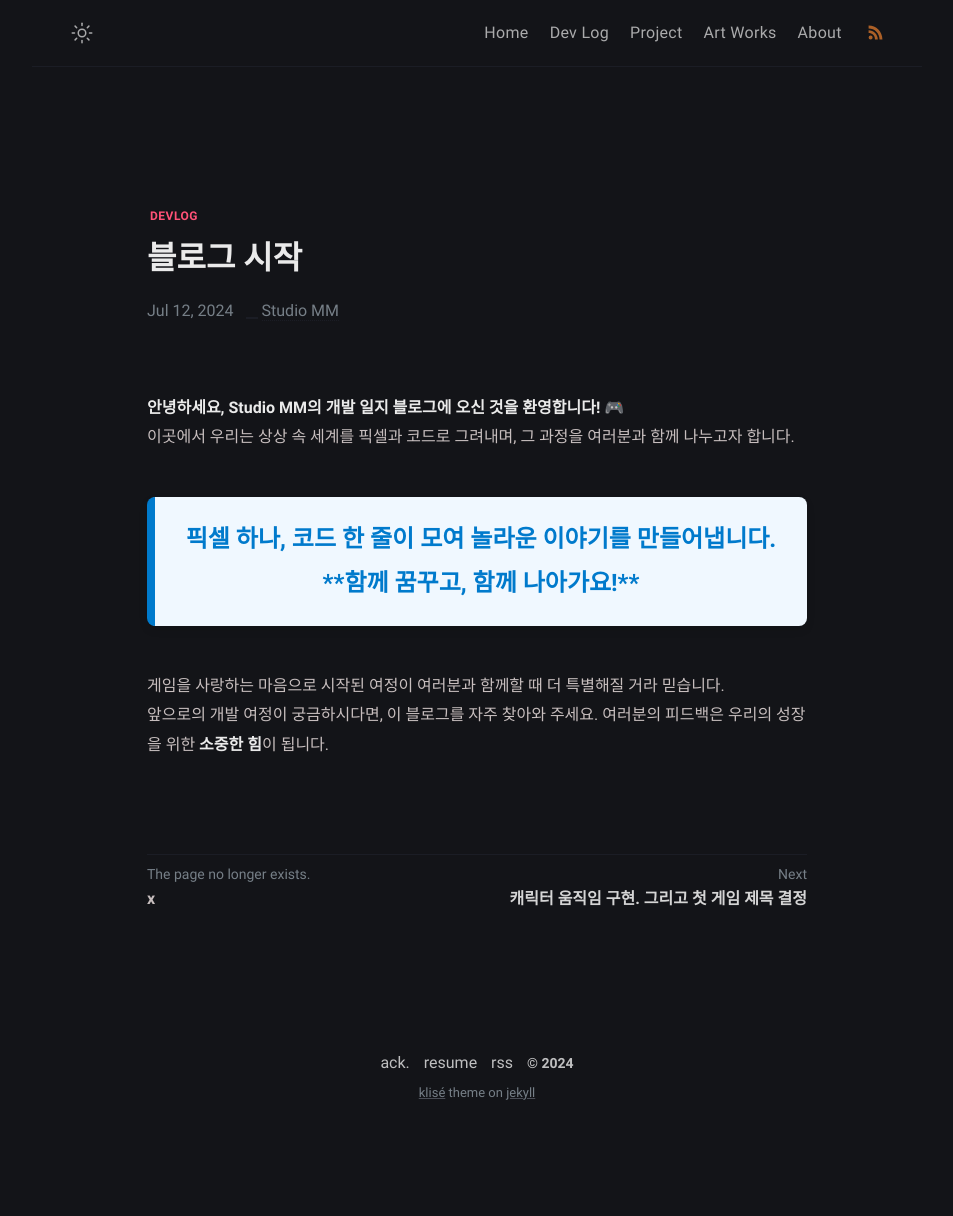
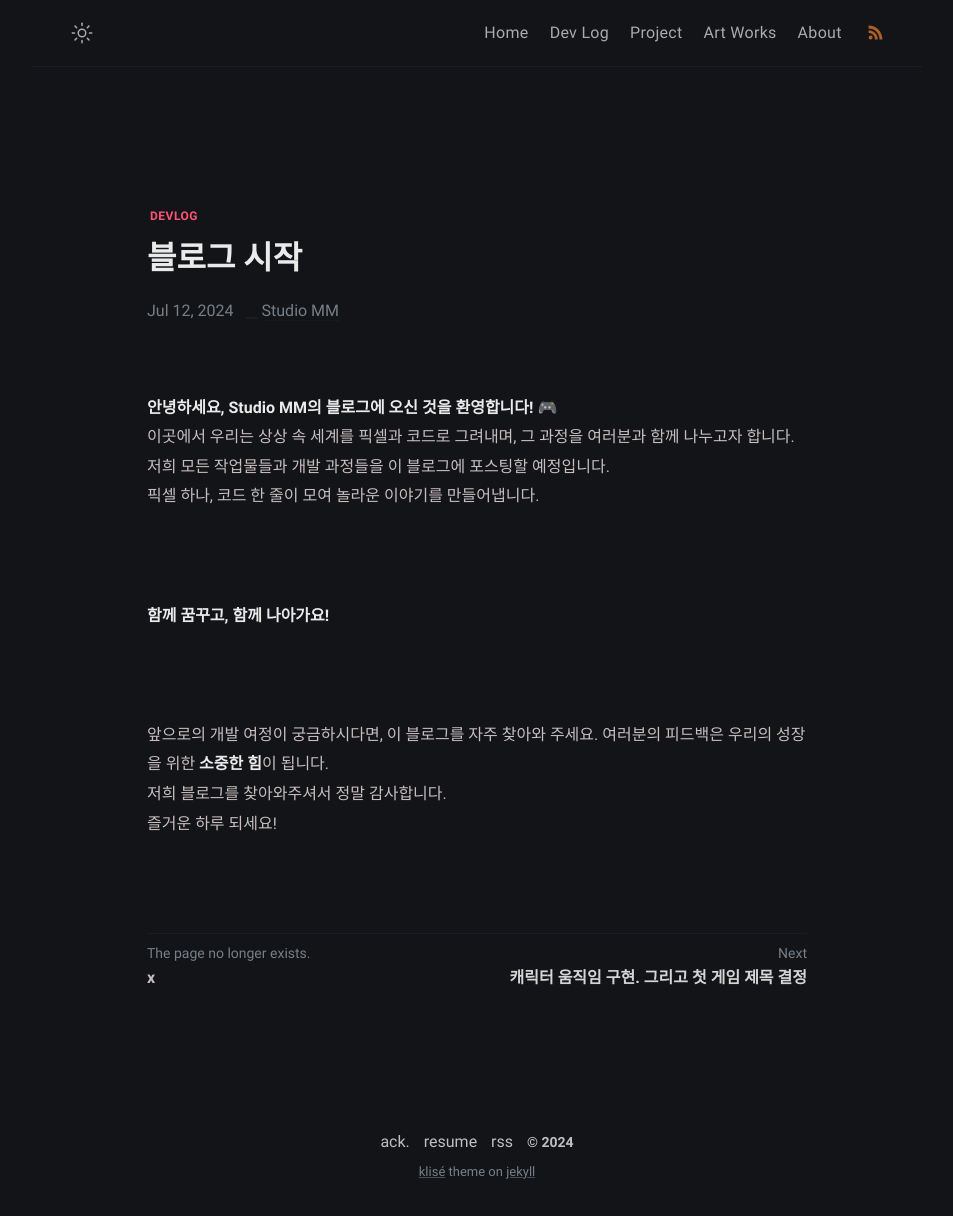
Before and after one commit to Epheria/project-arca-blog, a Jekyll site: the page built from posts/_posts/devlogs/2024-07-11-devlogs001.md, in a window 1280 px wide. Shown: the whole page, without its empty margins (163-1116 px from the left). Built offline with Jekyll 4.4.1, drawn with Linux system fonts in a browser that asks for light colours; before the commit the page ends 1137 px from its top, so only the background shows below that.

Commit message:
fix post

```diff
--- a/posts/_posts/devlogs/2024-07-11-devlogs001.md
+++ b/posts/_posts/devlogs/2024-07-11-devlogs001.md
@@ -23,13 +23,17 @@ usemathjax: true
   }
 </style>
 
-**안녕하세요, Studio MM의 개발 일지 블로그에 오신 것을 환영합니다!** 🎮
+**안녕하세요, Studio MM의 블로그에 오신 것을 환영합니다!** 🎮
 이곳에서 우리는 상상 속 세계를 픽셀과 코드로 그려내며, 그 과정을 여러분과 함께 나누고자 합니다.
+저희 모든 작업물들과 개발 과정들을 이 블로그에 포스팅할 예정입니다.
+픽셀 하나, 코드 한 줄이 모여 놀라운 이야기를 만들어냅니다.
 
-<div class="highlight-quote">
-  픽셀 하나, 코드 한 줄이 모여 놀라운 이야기를 만들어냅니다. <br>
-  **함께 꿈꾸고, 함께 나아가요!**
-</div>
+<br>
 
-게임을 사랑하는 마음으로 시작된 여정이 여러분과 함께할 때 더 특별해질 거라 믿습니다.
+**함께 꿈꾸고, 함께 나아가요!**
+
+<br>
+
 앞으로의 개발 여정이 궁금하시다면, 이 블로그를 자주 찾아와 주세요. 여러분의 피드백은 우리의 성장을 위한 **소중한 힘**이 됩니다.
+저희 블로그를 찾아와주셔서 정말 감사합니다.
+즐거운 하루 되세요!
```
